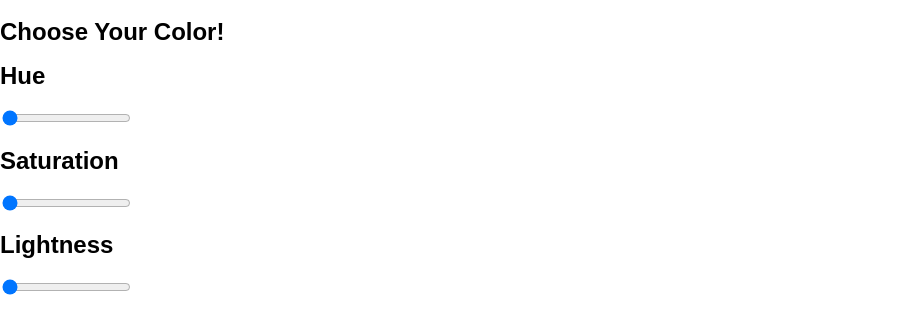
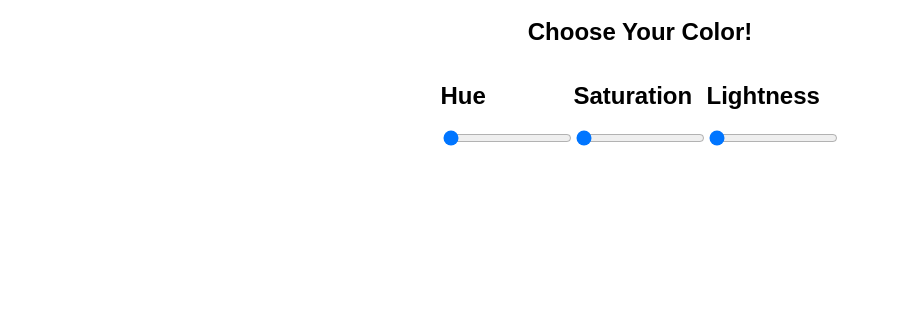
Before and after one commit to AbtaheeAli/color-picker, a React (Create React App) app: page / in a window 1280 px wide. Shown: the top 334 px of the page, without its empty margins (0-899 px from the left). Built offline with nearby package versions, Linux system fonts and the light colour scheme.

Commit message:
Added css to have items centered

```diff
--- a/src/App.jsx
+++ b/src/App.jsx
@@ -16,14 +16,14 @@ export class App extends Component {
 
   handleChangeS = event => {
     const colorThatIsChanging = event.target
-    const valueOfColorChanging = colorThatIsChanging.value
+    const valueOfColorChanging = parseInt(colorThatIsChanging.value)
 
     this.setState({ s: valueOfColorChanging })
   }
 
   handleChangeL = event => {
     const colorThatIsChanging = event.target
-    const valueOfColorChanging = colorThatIsChanging.value
+    const valueOfColorChanging = parseInt(colorThatIsChanging.value)
 
     this.setState({ l: valueOfColorChanging })
   }
--- a/src/index.css
+++ b/src/index.css
@@ -10,3 +10,15 @@ body {
   margin: 0;
   min-height: 100%;
 }
+
+section h1 {
+  display: flex;
+  justify-content: center;
+}
+
+section {
+  display: flex;
+  justify-content: center;
+}
+
+section h2 {}
```
